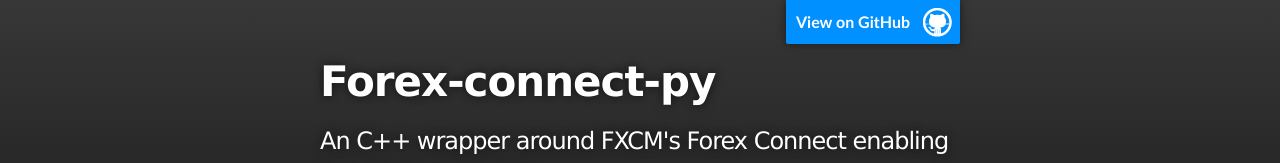
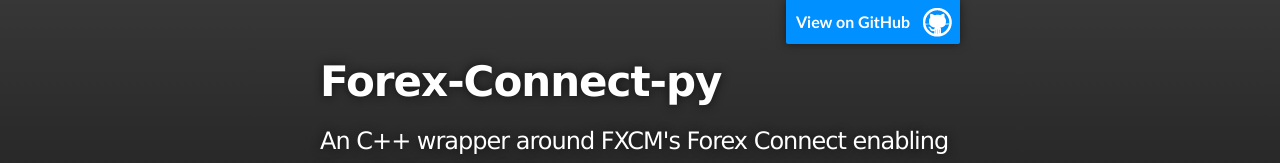
Before and after one commit to tomas-rampas/forex-connect-py, a plain HTML site: page index.html in a window 1280 px wide. Shown: the top 163 px of the page. Drawn offline with Linux system fonts and the light colour scheme.

Commit message:
Update index.html

```diff
--- a/index.html
+++ b/index.html
@@ -18,7 +18,7 @@
         <header class="inner">
           <a id="forkme_banner" href="https://github.com/tomas-rampas/forex-connect-py">View on GitHub</a>
 
-          <h1 id="project_title">Forex-connect-py</h1>
+          <h1 id="project_title">Forex-Connect-py</h1>
           <h2 id="project_tagline">An C++ wrapper around FXCM&#39;s  Forex Connect enabling it as Python module</h2>
 
             <section id="downloads">
```
